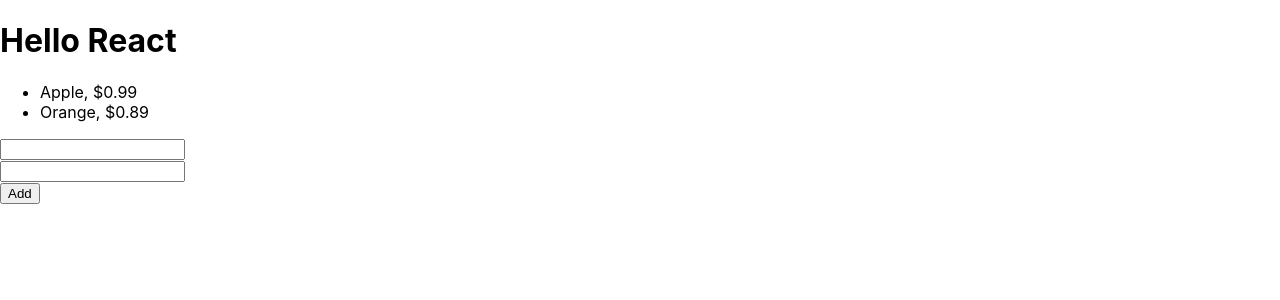
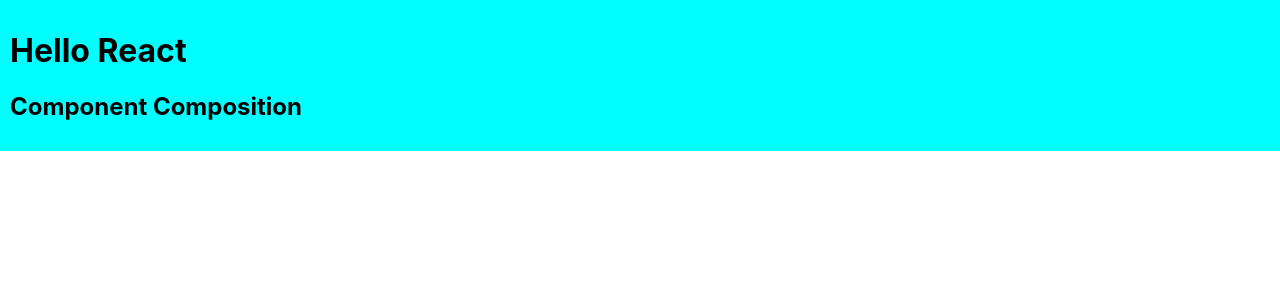
Before and after one commit to YanLinAung123/React_Test, a React (Create React App) app: page / in a window 1280 px wide. Shown: the top 300 px of the page. Built offline with nearby package versions, Linux system fonts and the light colour scheme.

Commit message:
code split with toolbar

```diff
--- a/src/App.js
+++ b/src/App.js
@@ -1,36 +1,11 @@
-import {useRef,useState} from "react";
-function Item(props){
-  return <li>{props.name}, ${props.price}</li>;
-}
+import Toolbar from './Toolbar';
 export default function App(){
-  const [data,setData] =useState([
-    {id:1,name:"Apple" , price:0.99},
-    {id:2,name:"Orange" , price:0.89},
-  ]);
-
-  const nameRef=useRef();
-  const priceRef=useRef();
-
-  const add=()=>{
-    const id=data.length + 1;
-    const name=nameRef.current.value;
-    const price=priceRef.current.value;
-    setData([
-      ...data,
-      {id,name,price}
-    ]);
-  }
   return (
     <div>
-      <h1>Hello React</h1>
-      <ul>
-        {data.map(i=>(
-          <Item key={i.id} name={i.name} price={i.price} />
-          ))}
-      </ul>
-      <input type="text" ref={nameRef} /> <br />
-      <input type="text" ref={priceRef} /><br />
-      <button onClick={add}>Add</button>
+      <Toolbar>
+        <h1>Hello React</h1>
+        <h2>Component Composition</h2>
+      </Toolbar>
     </div>
-    );
+  );
 }
--- /dev/null
+++ b/src/Toolbar.css
@@ -0,0 +1,4 @@
+.toolbar{
+    background:cyan;
+    padding:10px;
+}
--- /dev/null
+++ b/src/Toolbar.js
@@ -0,0 +1,8 @@
+import './Toolbar.css';
+export default function Toolbar(props){
+    return (
+        <div className="toolbar">
+            {props.children}
+        </div>
+    );
+}
```
